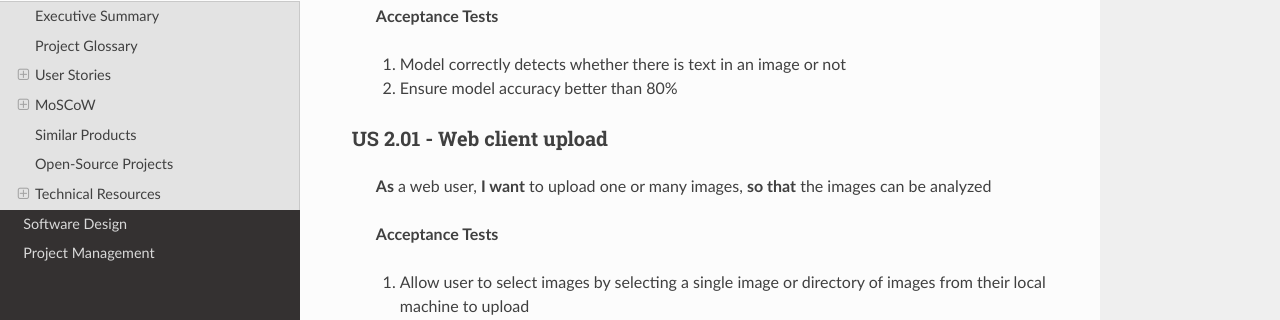
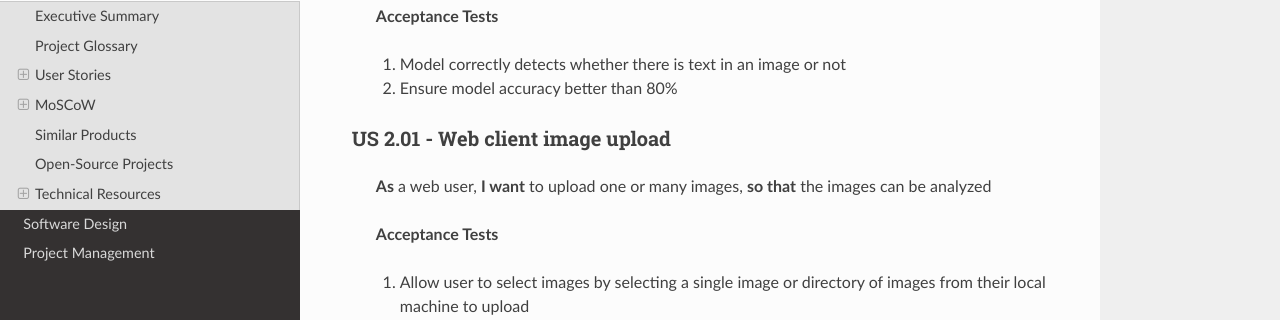
Before and after one commit to UAlberta-CMPUT401/ai4buzz, an MkDocs documentation site: the page built from docs/docs/index.md, in a window 1280 px wide and 900 px high, scrolled down 3402 px. Shown: the part 135-455 px from the top of the window. Built offline with MkDocs 1.6.1, drawn with Linux system fonts in a browser that asks for light colours; nearby versions of some CDN libraries.

Commit message:
Update index.md

```diff
--- a/docs/docs/index.md
+++ b/docs/docs/index.md
@@ -118,7 +118,7 @@ This project is to develop a web service to allow researchers to gain insight in
 > 1. Model correctly detects whether there is text in an image or not
 > 2. Ensure model accuracy better than 80%
 
-### US 2.01 - Web client upload
+### US 2.01 - Web client image upload
 
 > **As** a web user, **I want** to upload one or many images, **so that** the images can be analyzed
 
```
